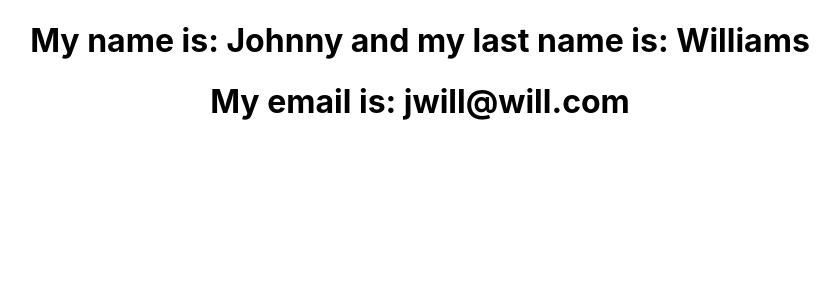
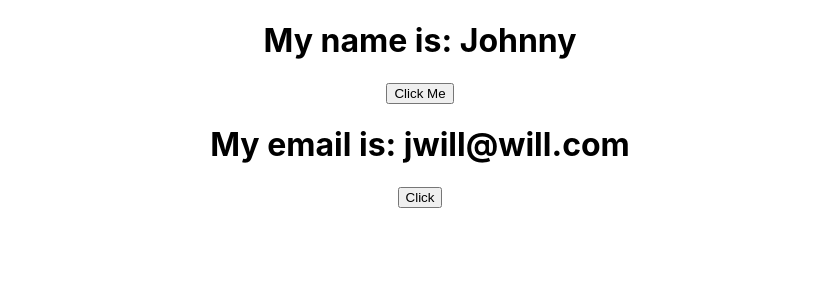
Before and after one commit to JimAdediran/News_site, a React (Create React App) app in the folder Frontend/news_site/: page / in a window 1280 px wide. Shown: the top 300 px of the page, without its empty margins (220-1060 px from the left). Built offline with nearby package versions, Linux system fonts and the light colour scheme.

Commit message:
added buttons to Hello.js and MyClass.js

```diff
--- a/Frontend/news_site/src/App.js
+++ b/Frontend/news_site/src/App.js
@@ -5,10 +5,16 @@ import FunComponent from './components/FunComponent';
 import MyClass from './components/MyClass';
 
 function App() {
+
+  function clicked() {
+    alert("Inside App.js")
+}
+
+
   return (
     <div className="App">
-      <Hello name = "Johnny" lastname = "Williams"/>
-      <MyClass email = "jwill@will.com"/>
+      <Hello name = "Johnny"/>
+      <MyClass email = "jwill@will.com" myclick={clicked}/>
     </div>
   );
 }
--- a/Frontend/news_site/src/components/Hello.js
+++ b/Frontend/news_site/src/components/Hello.js
@@ -4,10 +4,17 @@ import React from 'react'
 
 function Hello(props) {
 
+    function Clickme() {
+        alert("Button Is Clicked");
+    }
+
     return(
 
-        <h1>My name is: {props.name} and my last name is: {props.lastname}</h1>
+       <div>
 
+        <h1>My name is: {props.name}</h1>
+        <button onClick={Clickme}>Click Me</button>
+       </div>
     )
 
 
--- a/Frontend/news_site/src/components/MyClass.js
+++ b/Frontend/news_site/src/components/MyClass.js
@@ -3,9 +3,15 @@ import React, {Component} from "react";
 
 class MyClass extends Component {
 
+
+
     render(){
         return(
+            <div>
+
             <h1>My email is: {this.props.email}</h1>
+            <button onClick={this.props.myclick}>Click</button>
+            </div>
         )
     }
 }
```
